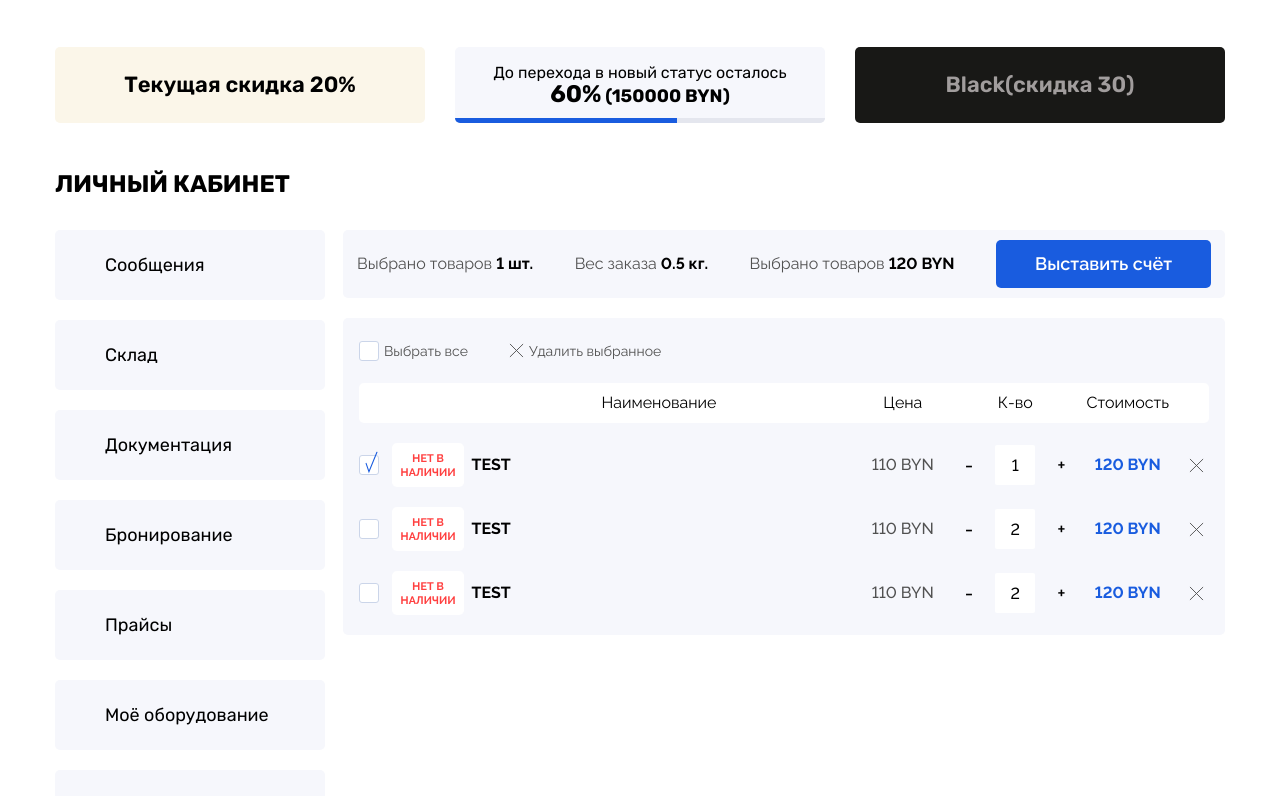
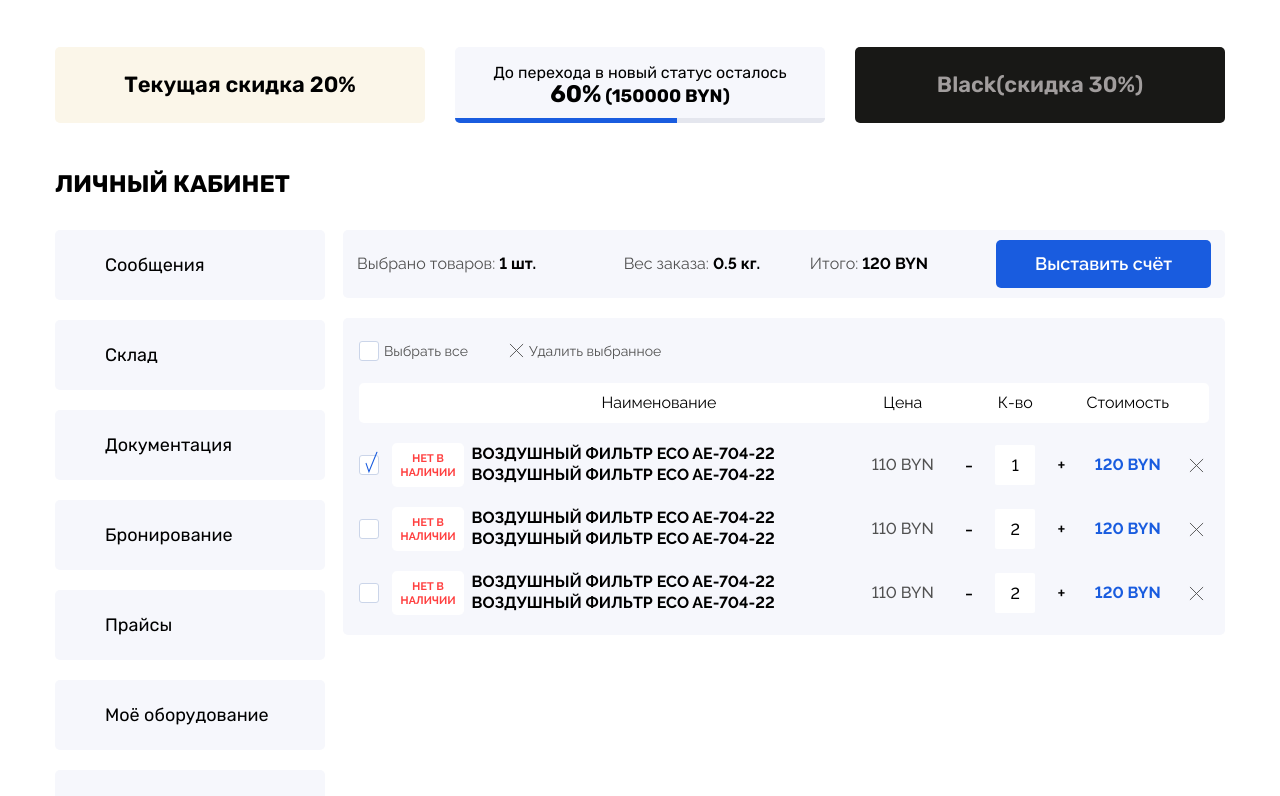
Before and after one commit to DShevv/airsyst_admin_panel, a React (Vite) app: page /history in a window 1280 px wide. Shown: the top 796 px of the page. Built offline with nearby package versions, Linux system fonts and the light colour scheme.

Commit message:
add adaptivity for OrderHistory

```diff
--- a/src/components/Count/Count.style.tsx
+++ b/src/components/Count/Count.style.tsx
@@ -4,6 +4,10 @@ export const CountContainer = styled.div`
   display: flex;
   justify-content: space-between;
   align-items: center;
+
+  @media screen and (max-width: 680px) {
+    width: 120px;
+  }
 `;
 
 export const CountField = styled.input`
--- a/src/components/StatusBar/StatusBar.tsx
+++ b/src/components/StatusBar/StatusBar.tsx
@@ -33,7 +33,7 @@ const StatusBar = observer(() => {
         percentage={next?.percentage}
       >
         {next?.name}
-        {`(скидка ${next?.percentage})`}
+        {`(скидка ${next?.percentage}%)`}
       </StatusPanel>
     </StyledBar>
   );
--- a/src/components/StatusBar/StatusPanel/StatusPanel.style.tsx
+++ b/src/components/StatusBar/StatusPanel/StatusPanel.style.tsx
@@ -23,6 +23,7 @@ export const StyledPanel = styled.div<SideProps>`
   font-size: 22px;
   font-style: normal;
   font-weight: 600;
+  text-align: center;
 
   @media screen and (max-width: 1169px) {
     max-width: 300px;
@@ -47,6 +48,7 @@ export const StyledMiddlePanel = styled.div<MiddleProps>`
   justify-content: center;
   align-items: center;
   flex: 1 1 auto;
+
   border-radius: ${(props) => props.theme.borderRadius};
   color: ${(props) => props.theme.colors.text};
   background-color: ${(props) => props.theme.colors.primary};
--- a/src/pages/MainPage/Cabinet/OrederHistory/OrderHistory.style.tsx
+++ b/src/pages/MainPage/Cabinet/OrederHistory/OrderHistory.style.tsx
@@ -5,4 +5,13 @@ export const HistoryContainer = styled.div`
   gap: 20px;
   width: 100%;
   flex-direction: column;
+  border-radius: ${(props) => props.theme.borderRadius};
+
+  @media screen and (max-width: 1169px) {
+  }
+
+  @media screen and (max-width: 680px) {
+    background-color: ${(props) => props.theme.colors.primary};
+    flex-direction: column-reverse;
+  }
 `;
--- a/src/pages/MainPage/Cabinet/OrederHistory/OrderHistory.tsx
+++ b/src/pages/MainPage/Cabinet/OrederHistory/OrderHistory.tsx
@@ -13,7 +13,7 @@ export const OrderHistory = observer(() => {
       {
         id: "1",
         image: "12321",
-        name: "test",
+        name: "ВОЗДУШНЫЙ ФИЛЬТР ECO AE-704-22 ВОЗДУШНЫЙ ФИЛЬТР ECO AE-704-22",
         count: 1,
         price: 120,
         oldPrice: 110,
@@ -23,7 +23,7 @@ export const OrderHistory = observer(() => {
       {
         id: "2",
         image: "12321",
-        name: "test",
+        name: "ВОЗДУШНЫЙ ФИЛЬТР ECO AE-704-22 ВОЗДУШНЫЙ ФИЛЬТР ECO AE-704-22",
         count: 2,
         price: 120,
         oldPrice: 110,
@@ -33,7 +33,7 @@ export const OrderHistory = observer(() => {
       {
         id: "3",
         image: "12321",
-        name: "test",
+        name: "ВОЗДУШНЫЙ ФИЛЬТР ECO AE-704-22 ВОЗДУШНЫЙ ФИЛЬТР ECO AE-704-22",
         count: 2,
         price: 120,
         oldPrice: 110,
--- a/src/pages/MainPage/Cabinet/OrederHistory/OrderList/OrderItem/OrderItem.style.tsx
+++ b/src/pages/MainPage/Cabinet/OrederHistory/OrderList/OrderItem/OrderItem.style.tsx
@@ -5,6 +5,13 @@ export const StyledItem = styled.div`
   display: grid;
   grid-template-columns: 1fr 3.5fr 15fr 4.5fr 4.5fr 4.5fr 1fr;
   align-items: center;
+
+  @media screen and (max-width: 680px) {
+    display: flex;
+    flex-wrap: wrap;
+    gap: 10px;
+    justify-content: space-between;
+  }
 `;
 
 export const OrderImage = styled.img`
@@ -14,6 +21,10 @@ export const OrderImage = styled.img`
 
   width: 100%;
   height: 44px;
+
+  @media screen and (max-width: 680px) {
+    width: 72px;
+  }
 `;
 
 export const OrderTitle = styled.div`
@@ -25,6 +36,15 @@ export const OrderTitle = styled.div`
   font-weight: 700;
   line-height: 130.5%;
   text-transform: uppercase;
+
+  @media screen and (max-width: 1170px) {
+    font-size: 15px;
+  }
+
+  @media screen and (max-width: 680px) {
+    flex: 1 0 60%;
+    font-size: 12px;
+  }
 `;
 
 export const OrderOldPrice = styled.div`
@@ -41,6 +61,7 @@ export const OrderOldPrice = styled.div`
 
 export const OrderPrice = styled.div`
   display: flex;
+  text-align: center;
   justify-content: center;
   color: ${(props) => props.theme.colors.secondary};
   font-variant-numeric: lining-nums proportional-nums;
@@ -64,4 +85,17 @@ export const DeleteButton = styled.button`
   background-repeat: no-repeat;
   transform: rotate(90deg);
   cursor: pointer;
+
+  @media screen and (max-width: 680px) {
+    display: none;
+  }
 `;
+
+export const Break = styled.div`
+  display: none;
+  @media screen and (max-width: 680px) {
+    display: block;
+    flex-basis: 100%;
+    width: 0;
+  }
+`;
--- a/src/pages/MainPage/Cabinet/OrederHistory/OrderList/OrderItem/OrderItem.tsx
+++ b/src/pages/MainPage/Cabinet/OrederHistory/OrderList/OrderItem/OrderItem.tsx
@@ -3,6 +3,7 @@ import Checkbox from "../../../../../../components/Checkbox/Checkbox";
 import productStore from "../../../../../../stores/product-store";
 import { IProduct } from "../../../../../../types/types";
 import {
+  Break,
   DeleteButton,
   OrderImage,
   OrderOldPrice,
@@ -43,6 +44,7 @@ export const OrderItem = observer(({ item }: Props) => {
       />
       <OrderImage src={expired} />
       <OrderTitle>{item.name}</OrderTitle>
+      <Break />
       <OrderOldPrice>{item.oldPrice} BYN</OrderOldPrice>
       <Count
         key={item.toString()}
--- a/src/pages/MainPage/Cabinet/OrederHistory/OrderList/OrderList.style.tsx
+++ b/src/pages/MainPage/Cabinet/OrederHistory/OrderList/OrderList.style.tsx
@@ -15,6 +15,10 @@ export const StyledOrderList = styled.div`
 export const SelectMenu = styled.div`
   display: flex;
   gap: 36px;
+
+  @media screen and (max-width: 680px) {
+    font-size: 13px;
+  }
 `;
 
 export const HeaderRow = styled.div`
@@ -27,6 +31,10 @@ export const HeaderRow = styled.div`
 
   span {
     text-align: center;
+  }
+
+  @media screen and (max-width: 680px) {
+    display: none;
   }
 `;
 
@@ -44,6 +52,10 @@ export const SelectAll = styled.button`
   font-style: normal;
   font-weight: 400;
   line-height: 130%;
+
+  @media screen and (max-width: 680px) {
+    font-size: 13px;
+  }
 `;
 
 export const RemoveSelected = styled.button`
@@ -59,6 +71,10 @@ export const RemoveSelected = styled.button`
   font-style: normal;
   font-weight: 400;
   line-height: 130%;
+
+  @media screen and (max-width: 680px) {
+    font-size: 13px;
+  }
 `;
 
 export const DeleteIcon = styled.div`
--- a/src/pages/MainPage/Cabinet/OrederHistory/OrderSummary/OrderSummary.style.tsx
+++ b/src/pages/MainPage/Cabinet/OrederHistory/OrderSummary/OrderSummary.style.tsx
@@ -1,14 +1,29 @@
 import { styled } from "styled-components";
 
 export const SummaryContainer = styled.div`
-  display: flex;
-
-  justify-content: space-between;
+  display: grid;
+  gap: 25px;
+  grid-template-columns: 1.5fr 1fr 1fr 1fr;
   padding: 10px 14px;
   align-items: center;
 
   border-radius: ${(props) => props.theme.borderRadius};
   background: ${(props) => props.theme.colors.primary};
+
+  @media screen and (max-width: 1169px) {
+    gap: 10px;
+    grid-template-columns: 1.5fr 1fr 1fr 1fr;
+  }
+
+  @media screen and (max-width: 680px) {
+    align-self: center;
+    width: 340px;
+    background: ${(props) => props.theme.colors.textWhite};
+    margin: 8px;
+    display: flex;
+    flex-direction: column;
+    align-items: center;
+  }
 `;
 
 export const SummaryLabel = styled.div`
@@ -20,13 +35,36 @@ export const SummaryLabel = styled.div`
   font-weight: 400;
   line-height: 130.5%;
 
-  span {
+  span:nth-child(1) {
+    display: inline-block;
+    white-space: normal;
+  }
+
+  span:nth-child(2) {
     color: ${(props) => props.theme.colors.text};
     font-weight: 700;
+    white-space: nowrap;
+    min-width: 49px;
+  }
+
+  @media screen and (max-width: 1169px) {
+  }
+
+  @media screen and (max-width: 680px) {
+    width: 100%;
+    display: flex;
+    padding: 0 50px;
+    gap: 20px;
+    font-size: 14px;
+
+    span:nth-child(1) {
+      width: 130px;
+    }
   }
 `;
 
 export const SummaryButton = styled.button`
+  justify-self: end;
   width: 215px;
   height: 48px;
   display: flex;
@@ -68,3 +106,21 @@ export const SummaryButton = styled.button`
     width: 240px;
   }
 `;
+
+export const SummaryTitle = styled.div`
+  margin-bottom: 10px;
+  display: none;
+  color: ${(props) => props.theme.colors.text};
+  font-variant-numeric: lining-nums proportional-nums;
+  font-family: "Raleway";
+  font-size: 14px;
+  font-style: normal;
+  font-weight: 700;
+  line-height: 130.5%;
+  text-transform: uppercase;
+
+  @media screen and (max-width: 680px) {
+    display: block;
+    text-align: center;
+  }
+`;
--- a/src/pages/MainPage/Cabinet/OrederHistory/OrderSummary/OrderSummary.tsx
+++ b/src/pages/MainPage/Cabinet/OrederHistory/OrderSummary/OrderSummary.tsx
@@ -4,6 +4,7 @@ import {
   SummaryButton,
   SummaryContainer,
   SummaryLabel,
+  SummaryTitle,
 } from "./OrderSummary.style";
 
 export default function OrderSummary() {
@@ -15,14 +16,15 @@ export default function OrderSummary() {
 
   return (
     <SummaryContainer>
+      <SummaryTitle>ваш заказ</SummaryTitle>
       <SummaryLabel>
-        Выбрано товаров <span>{getCount(items)} шт.</span>
+        <span>Выбрано товаров:</span> <span>{getCount(items)} шт.</span>
       </SummaryLabel>
       <SummaryLabel>
-        Вес заказа <span>{getWeight(items)} кг.</span>
+        <span>Вес заказа:</span> <span>{getWeight(items)} кг.</span>
       </SummaryLabel>
       <SummaryLabel>
-        Выбрано товаров <span>{getCost(items)} BYN</span>
+        <span>Итого:</span> <span>{getCost(items)} BYN</span>
       </SummaryLabel>
       <SummaryButton>Выставить счёт</SummaryButton>
     </SummaryContainer>
```
